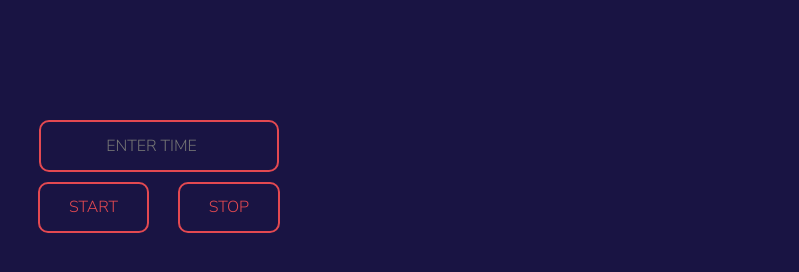
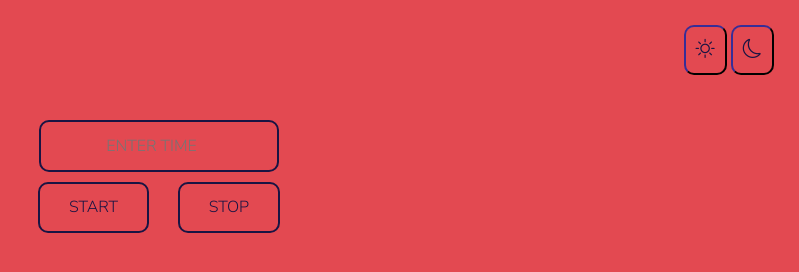
Before and after one commit to geoescobar/Countdown-Timer, a plain HTML site: page index.html in a window 1280 px wide. Shown: the whole page, without its empty margins (481-1280 px from the left). Drawn offline with nearby package versions, Linux system fonts and the light colour scheme.

Commit message:
color switch

```diff
--- a/assets/style.css
+++ b/assets/dark.css
@@ -83,6 +83,7 @@ body {
 
 .buttons:hover {
   color: #191443;
+  cursor: pointer;
 }
 
 /* input box */
@@ -113,3 +114,25 @@ body {
   align-items: center;
   text-align: center;
 }
+
+/* light/dark mode buttons */
+.nav-buttons {
+  position: absolute;
+  top: 25px;
+  right: 25px;
+}
+
+.toggle {
+  padding: 10px 10px;
+  font-size: larger;
+  border-radius: 10px;
+  border-color: #e34951;
+  background-color: #191443;
+  color: #e34951;
+}
+
+.toggle:hover {
+  cursor: pointer;
+  background-color: #e34951;
+  color: #191443;
+}
--- /dev/null
+++ b/assets/light.css
@@ -0,0 +1,138 @@
+@import url("https://fonts.googleapis.com/css2?family=Nunito+Sans:wght@200;300&display=swap");
+
+* {
+  box-sizing: border-box;
+  margin: 0;
+  padding: 0;
+  font-family: "Nunito Sans", sans-serif;
+}
+
+/* body */
+body {
+  background-color: #e34951;
+  color: #191443;
+}
+
+.container {
+  margin: 15vh auto;
+  width: 25vw;
+}
+
+.display {
+  color: white;
+  display: flex;
+  justify-content: center;
+  align-items: center;
+  flex-wrap: wrap;
+  font-size: 80px;
+  text-align: center;
+}
+
+.button {
+  display: flex;
+  justify-content: space-evenly;
+  align-items: center;
+  flex-wrap: wrap;
+  padding: 10px;
+}
+
+.time-up {
+  font-size: 50px;
+  display: inline-block;
+  text-align: center;
+}
+
+/* buttons */
+.buttons {
+  padding: 0.8em 1.8em;
+  border: 2px solid #191443;
+  position: relative;
+  /* margin: 25px 25px; */
+  overflow: hidden;
+  background-color: transparent;
+  text-align: center;
+  text-transform: uppercase;
+  font-size: 16px;
+  transition: 0.3s;
+  z-index: 1;
+  font-family: inherit;
+  color: #191443;
+  justify-content: space-evenly;
+  align-items: center;
+  text-align: center;
+  border-radius: 10px;
+}
+
+.buttons::before {
+  content: "";
+  width: 0;
+  height: 300%;
+  position: absolute;
+  top: 50%;
+  left: 50%;
+  transform: translate(-50%, -50%) rotate(45deg);
+  background: #191443;
+  transition: 0.5s ease;
+  display: block;
+  z-index: -1;
+}
+
+.buttons:hover::before {
+  width: 105%;
+}
+
+.buttons:hover {
+  color: #e34951;
+  cursor: pointer;
+}
+
+/* input box */
+.input {
+  padding: 0.8em 1.8em;
+  border: 2px solid #191443;
+  display: flex;
+  justify-content: center;
+  align-items: center;
+  text-align: center;
+  margin: auto;
+  /* position: relative; */
+  /* overflow: hidden; */
+  background-color: transparent;
+  text-align: center;
+  text-transform: uppercase;
+  font-size: 16px;
+  transition: 0.3s;
+  z-index: 1;
+  font-family: inherit;
+  color: #191443;
+  border-radius: 10px;
+}
+
+.search-title {
+  display: flex;
+  justify-content: center;
+  align-items: center;
+  text-align: center;
+}
+
+/* light/dark mode buttons */
+.nav-buttons {
+  position: absolute;
+  top: 25px;
+  right: 25px;
+}
+
+.toggle {
+  padding: 10px 10px;
+  font-size: larger;
+  border-radius: 10px;
+  border-color: #191443;
+  background-color: #e34951;
+  color: #191443;
+}
+
+.toggle:hover {
+  cursor: pointer;
+  background-color: #191443;
+  color: #e34951;
+}
--- a/assets/script.js
+++ b/assets/script.js
@@ -1,5 +1,6 @@
 var myVar;
 var timer = document.getElementById("userInput");
+var stylesheet = document.getElementById("stylesheet");
 var countDownSeconds;
 function startTime() {
   myVar = setInterval(start, 1000);
@@ -19,3 +20,7 @@ function start() {
 function stop() {
   clearInterval(myVar);
 }
+
+function displayMode(sheet) {
+  stylesheet.href = sheet
+}
--- a/index.html
+++ b/index.html
@@ -5,16 +5,36 @@
     <meta http-equiv="X-UA-Compatible" content="IE=edge" />
     <meta name="viewport" content="width=device-width, initial-scale=1.0" />
     <title>Focus Timer</title>
-    <link rel="stylesheet" href="./assets/style.css" />
+    <link rel="stylesheet" href="https://cdn.jsdelivr.net/npm/bootstrap-icons@1.8.2/font/bootstrap-icons.css">
+    <link id="stylesheet" rel="stylesheet" href="./assets/light.css" />
   </head>
-  <body>
+  <body id="body">
+    <div class="nav-buttons">
+      <nav>
+        <button id="light" class="toggle" onclick="displayMode('./assets/light.css')">
+          <i class="bi bi-sun"></i></i>
+        </button>
+
+        <button id="dark" class="toggle" onclick="displayMode('./assets/dark.css')">
+          <i class="bi bi-moon"></i></i>
+        </button>
+      </nav>
+    </div>
+
+
     <div class="container">
       <div class="display">
         <h1 id="timerr" class="timer"></h1>
         <h1 id="times-up" class="time-up"></h1>
       </div>
 
-      <input class="input" id="userInput" type="number" placeholder="Enter Time" value="" />
+      <input
+        class="input"
+        id="userInput"
+        type="number"
+        placeholder="Enter Time"
+        value=""
+      />
       <div class="button">
         <button class="buttons" onclick="startTime()">Start</button>
         <button class="buttons" onclick="stop()">Stop</button>
```
